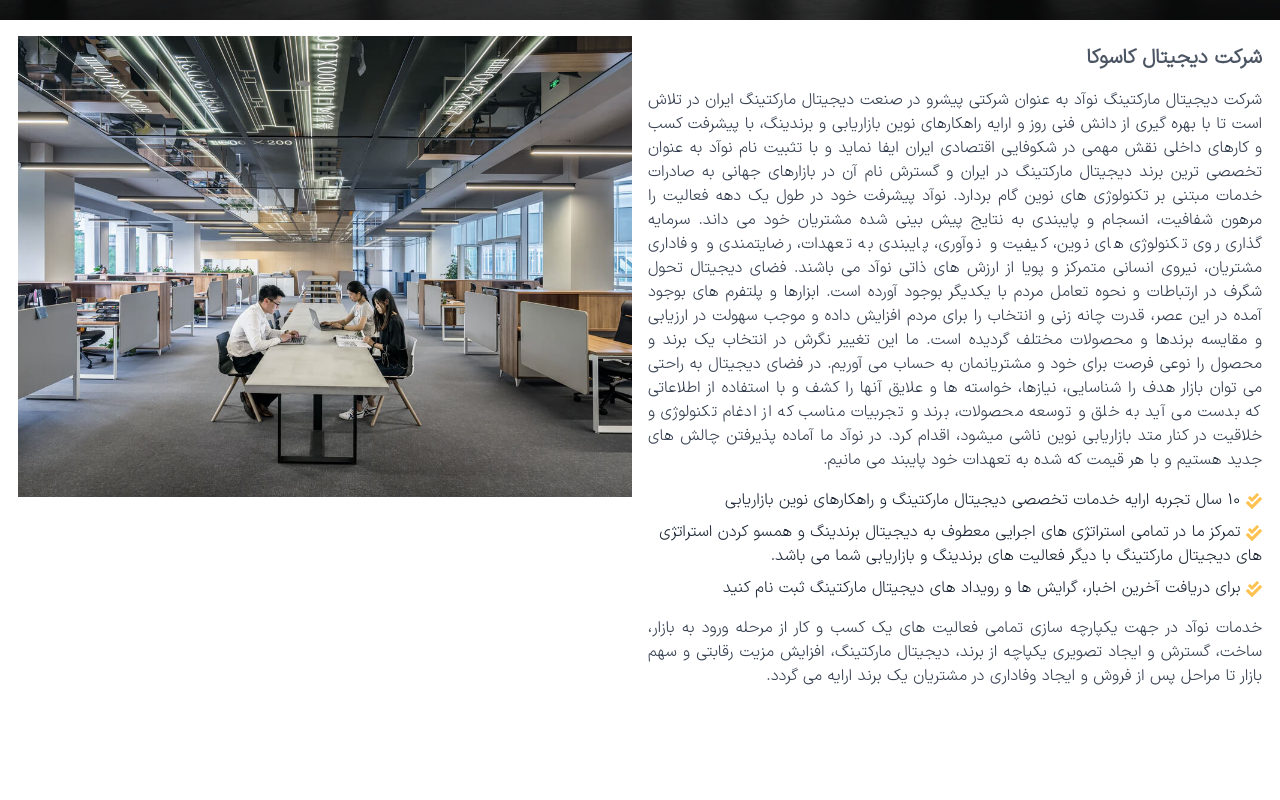
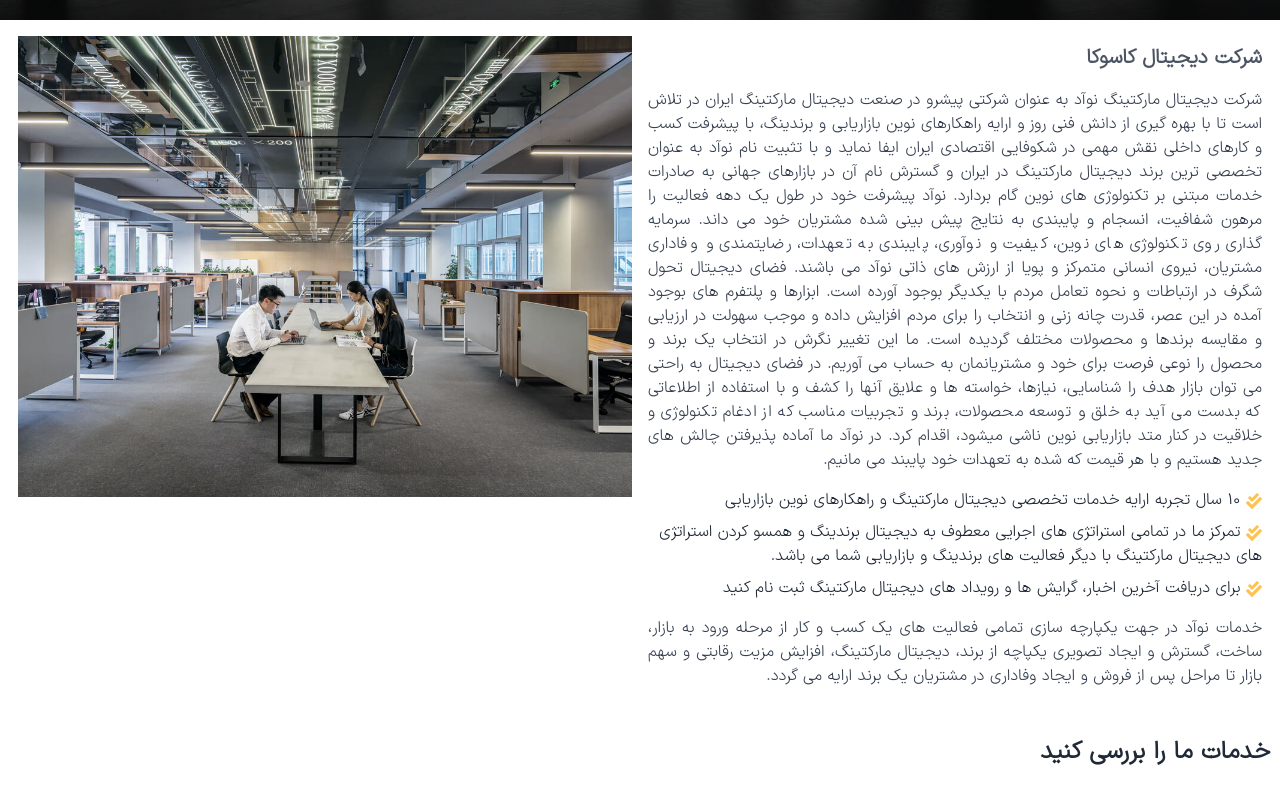
Before and after one commit to Sina-Soroosh/kasuka, a Next.js app: page / in a window 1280 px wide. Shown: the part 780-1580 px from the top of the page. Before the commit the page ends 1500 px from the top, so only its background shows below. Built offline with nearby package versions, Linux system fonts and the light colour scheme.

Commit message:
coding services template

```diff
--- a/src/app/page.tsx
+++ b/src/app/page.tsx
@@ -1,6 +1,7 @@
 import Header from "@/components/modules/Header/Header";
 import About from "@/components/templates/About";
 import Hero from "@/components/templates/Hero";
+import Services from "@/components/templates/Services";
 
 export default function Home() {
   return (
@@ -8,6 +9,7 @@ export default function Home() {
       <Header />
       <Hero />
       <About />
+      <Services />
     </>
   );
 }
--- /dev/null
+++ b/src/components/templates/Services.tsx
@@ -0,0 +1,16 @@
+import React from "react";
+
+function Services() {
+  return (
+    <>
+      <div className="container my-4">
+        <h2 className="text-gray-800 text-2xl font-bold mb-4">
+          خدمات ما را بررسی کنید
+        </h2>
+        <div className="grid grid-cols-1 md:grid-cols-2"></div>
+      </div>
+    </>
+  );
+}
+
+export default Services;
```
